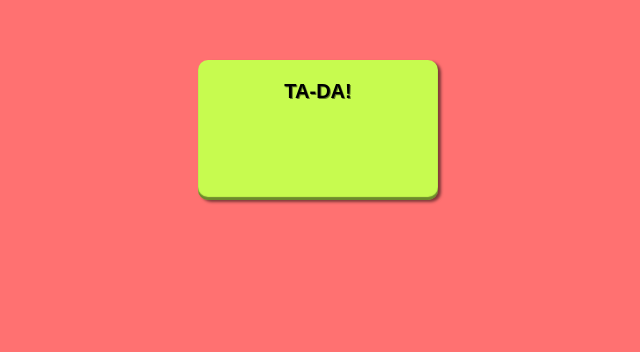
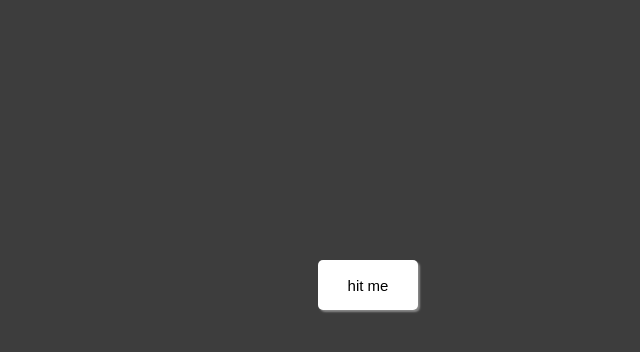
Before and after one commit to gabiduarte/gabi-labs, a plain HTML site: page 01 - Random BG Color/index.html in a window 1280 px wide. Shown: the part 140-492 px from the top of the page, without its empty margins (322-962 px from the left). Drawn offline with nearby package versions, Linux system fonts and the light colour scheme.

Commit message:
Refactoring

```diff
--- a/01 - Random BG Color/index.html
+++ b/01 - Random BG Color/index.html
@@ -1,18 +1,16 @@
 <!Doctype HTML>
 <html>
-
 	<head>
 		<meta charset="utf-8">
 		<title> Random BG Color </title>
 		<link rel="stylesheet" href="style.css"/>
-		 <script src="http://ajax.googleapis.com/ajax/libs/jquery/1.9.1/jquery.min.js"></script>
+		<script src="http://ajax.googleapis.com/ajax/libs/jquery/1.9.1/jquery.min.js"></script>
 		<script type="text/javascript" src="script.js"></script>
 	</head>
-
 	<body>
-		<a href="javascript:void(0);"><div id="button"><strong>TA-DA!</strong></div></a>
-
+		<div>
+			<a href="#"><button type="button">hit me</button></a>
+			<p></p>
+		</div>
 	</body>
-
-
 </html>
--- a/01 - Random BG Color/script.js
+++ b/01 - Random BG Color/script.js
@@ -1,17 +1,13 @@
 $(document).ready(function () {
-	var hexColor;
-	function getHex() {
-			function color() {
-				return Math.floor(Math.random()*256).toString(16)
-			}
-		hexColor = "#"+color()+color()+color();
-		return hexColor;
-	}
-		$("#button").click(function () {
-			$('body').css('background-color', getHex());
-			$(this).text("Your color is  \n " + hexColor.toUpperCase());
-
+	$("button").click(function () {
+		function hex() {
+			return Math.floor(Math.random() * 256).toString(16);
+		}
+		var color = '#' + hex() + hex() + hex();
+		$('body').css('background-color', color);
+		$('p').html('Your color is ' + color);
 	});
-
-
 });
+//Console Notes
+console.log('This was my "Hello World" project back when I started to learn Javascript (probably september 2014). \n' +
+'For this tiny study session, I used http://jquery.com/ and Jennifer Dewalt\'s idea for day 3 (http://jenniferdewalt.com/)');
--- a/01 - Random BG Color/style.css
+++ b/01 - Random BG Color/style.css
@@ -1,27 +1,23 @@
-body, input {
-	font-family: "Arial";
-	background-color: #FF7171;
+body {
+	background-color: #3d3d3d;
+	font-family: 'Helvetica', 'Arial';
+	font-size: 15px;
+	text-align: center;
 }
-
-a {
-	text-decoration: none;
+div {
+	position: absolute;
+	top: 50%;
+	left: 50%;
 }
-
-#button {
-	margin: 200px auto;
-	height: 100px;
-	width: 200px;
-	padding: 20px;
-	text-align: center;
-	background-color: #C7FB4F;
-	color: #000000;
-	font-size: 20px;
-
-
-	/* the shade! the shade of it all! */
-	-webkit-box-shadow: inset 0px -3px 1px rgba(0, 0, 0, 0.45), 0px 2px 2px rgba(0, 0, 0, 0.25);
-    -moz-box-shadow: inset 0px -3px 1px rgba(0, 0, 0, 0.45), 0px 2px 2px rgba(0, 0, 0, 0.25);
-    box-shadow: inset 0px -3px 1px rgba(0, 0, 0, 0.45), 3px 2px 3px rgba(0, 0, 0, 0.5);
-    border-radius: 10px;
-    text-shadow: 1px 1px 0px rgba(0, 0, 0, 0.5);
+button {
+	font-size: 15px;
+	width: 100px;
+	height: 50px;
+	background-color: #fff;
+	border-radius: 5px;
+	border: 0;
+	box-shadow: 2px 2px 2px #888;
 }
+button:hover {
+	background-color: #eee;
+}
```
